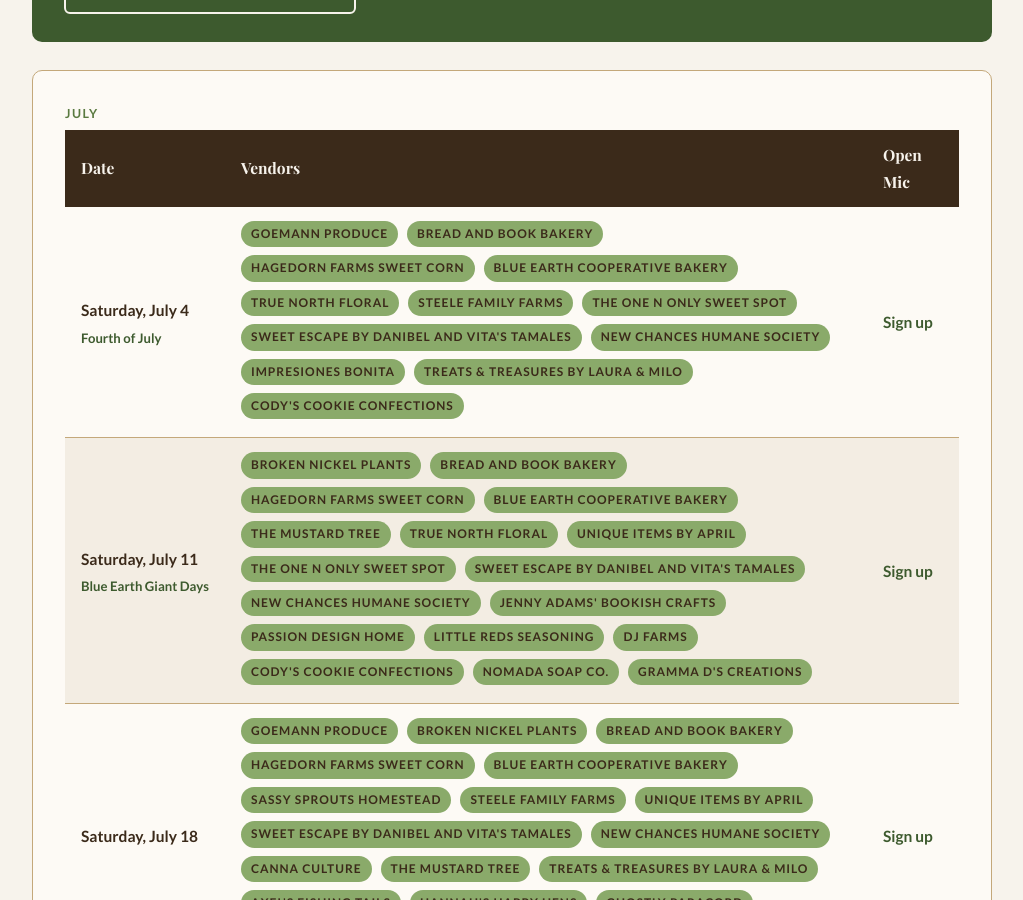
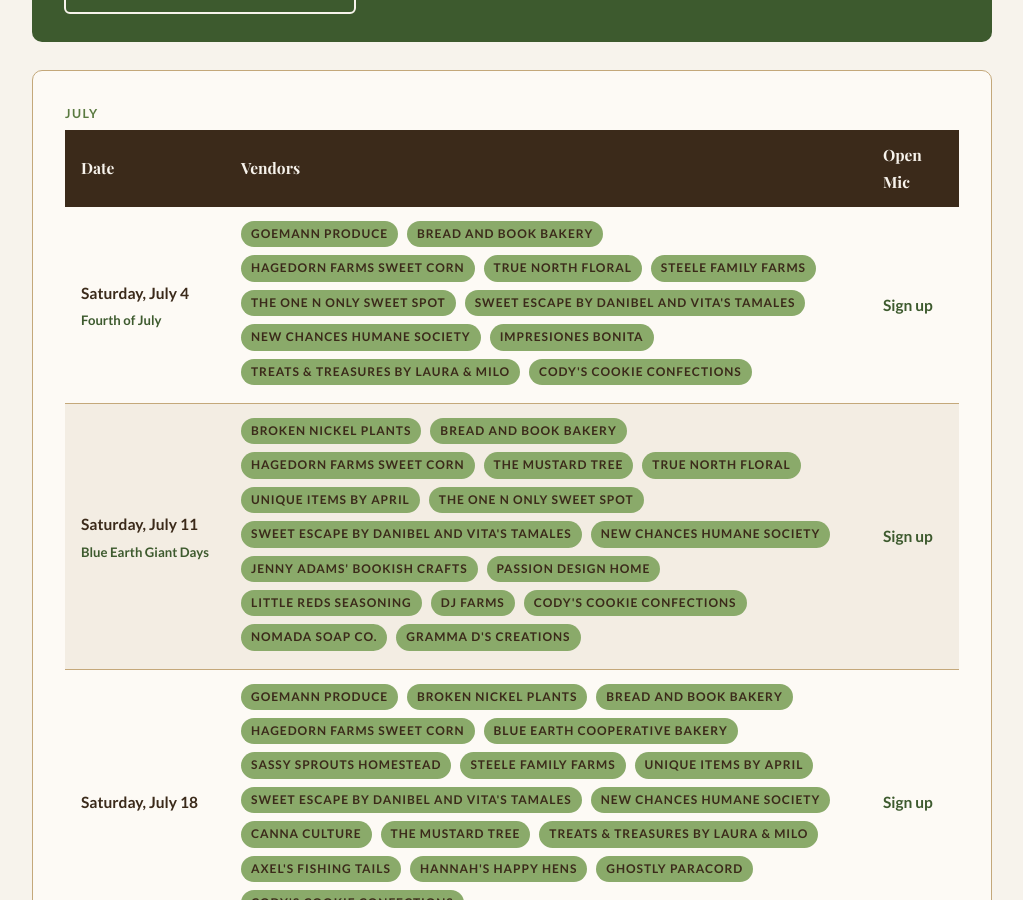
Before and after one commit to blueearthcommunitymarket/blueearthcommunitymarket.github.io, a Jekyll site: the page built from calendar/index.html, in a window 1280 px wide and 900 px high, scrolled down 470 px. Shown: the whole window, without its empty margins (128-1151 px from the left). Built offline with Jekyll 4.4.1, drawn with Linux system fonts in a browser that asks for light colours; some web fonts are replaced.

Commit message:
Remove bakery from July 4 and July 11 market calendar

```diff
--- a/calendar/index.html
+++ b/calendar/index.html
@@ -33,7 +33,6 @@ description: 2026 Blue Earth Community Market season schedule. Saturdays 10am-1p
                         <span class="tag">Goemann Produce</span>
                         <span class="tag">Bread and Book Bakery</span>
                         <span class="tag">Hagedorn Farms Sweet Corn</span>
-                        <span class="tag">Blue Earth Cooperative Bakery</span>
                         <span class="tag">True North Floral</span>
                         <span class="tag">Steele Family Farms</span>
                         <span class="tag">The One N Only Sweet Spot</span>
@@ -51,7 +50,6 @@ description: 2026 Blue Earth Community Market season schedule. Saturdays 10am-1p
                         <span class="tag">Broken Nickel Plants</span>
                         <span class="tag">Bread and Book Bakery</span>
                         <span class="tag">Hagedorn Farms Sweet Corn</span>
-                        <span class="tag">Blue Earth Cooperative Bakery</span>
                         <span class="tag">The Mustard Tree</span>
                         <span class="tag">True North Floral</span>
                         <span class="tag">Unique Items by April</span>
```
